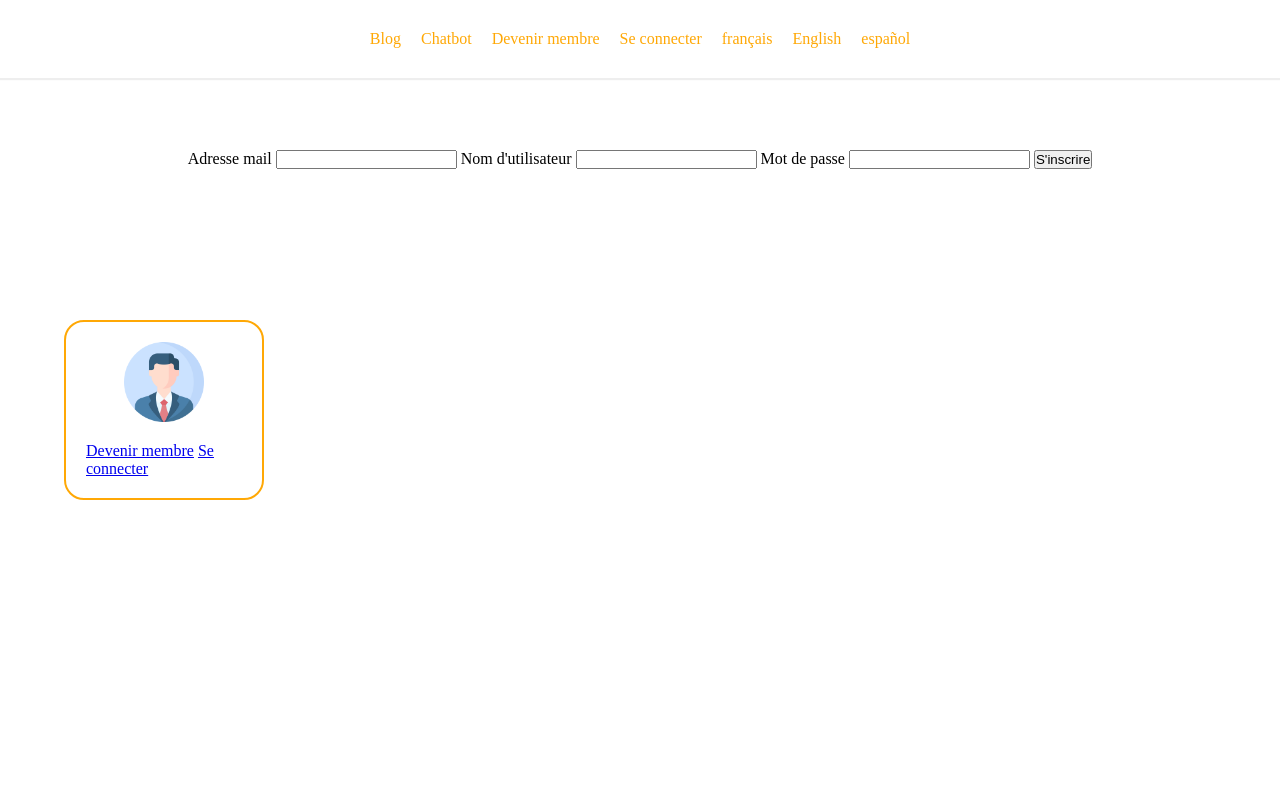
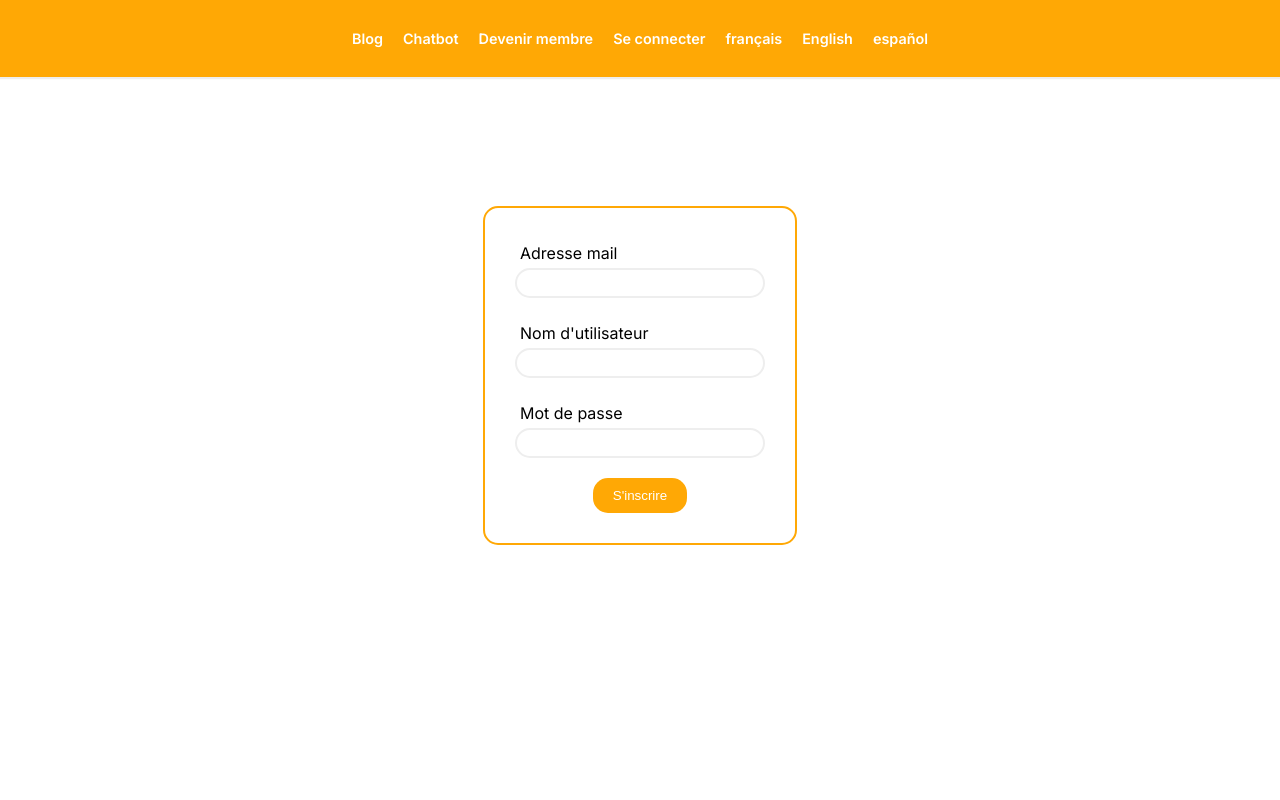
Before and after one commit to Joel-Henri-NGOUBE/Blog_Orange, a Django app: page /fr/signup in a window 1280 px wide. Run offline with Django 5.2, Linux system fonts and the light colour scheme.

Commit message:
Avancée du style global

```diff
--- a/main/utils/utils_functions.py
+++ b/main/utils/utils_functions.py
@@ -18,6 +18,10 @@ def get_route_params(route: str = "", request = None):
         "chat": chat,
         "newpost": newpost,
     }
+    is_login_or_signup = False
+    if url == signup or url == login:
+        is_login_or_signup = True
+    context["is_login_or_signup"] = is_login_or_signup
     if request:
         context["id"] = request.session.get("id")
         context["username"] = request.session.get("username")
--- a/static/css/pages.css
+++ b/static/css/pages.css
@@ -1,3 +1,6 @@
+@import url('https://fonts.googleapis.com/css2?family=Inter:wght@100..900&display=swap');
+@import url('https://fonts.googleapis.com/css2?family=Inter:wght@100..900&family=Raleway:ital,wght@0,100..900;1,100..900&display=swap');
+
 :root{
     --primary-orange: rgb(255, 168, 5);
     --secondary-orange: rgb(219, 162, 56);
@@ -8,7 +11,7 @@
 html, body{
     width: 100vw;
     height: 100vh;
-
+    font-family: "Inter";
 }
 
 *{
@@ -37,7 +40,7 @@ body{
     top: 0;
     left: 0;
     box-shadow: 1px 1px 1px 1px var(--gray);
-    background-color: white;
+    background-color: var(--primary-orange);
     /* align-self: flex-start; */
 
 }
@@ -78,9 +81,11 @@ body{
 }
 
 .links a, .links a:visited{
-    color: var(--primary-orange);
+    color: white;
     text-decoration: none;
     padding: 10px;
+    font-size: 0.9rem;
+    font-weight: 600;
 }
 
 .content{
@@ -139,8 +144,90 @@ body{
     overflow: auto;
 }
 
-.articles h1{
+.articles h1, .newpost h3{
     color: var(--dark-gray);
     text-transform: uppercase;
     margin-bottom: 20px;
+    text-align: center;
 }
+
+.login, .signup{
+    position: relative;
+    top: -100px;
+    justify-content: center;
+    align-items: center;
+    display: flex;
+    height: calc(100vh - 150px);
+    margin: auto;
+}
+
+.login form, .signup form, .newpost form{
+    display: flex;
+    flex-direction: column;
+    border: solid 2px var(--primary-orange);
+    padding: 30px;
+    border-radius: 15px;
+    height: max-content;
+    width: max-content;
+    /* background-color: var(--secondary-orange) */
+}
+
+.newpost form{
+    border: solid 2px black;
+}
+
+.newpost form > input, .login form > input, .signup form > input{
+    padding: 10px;
+    border-radius: 15px;
+    border: solid 2px var(--gray);
+    width: 250px;
+    height: 30px;
+    margin-bottom: 20px;
+}
+
+.newpost textarea{
+    padding: 10px;
+    border-radius: 15px;
+    border: solid 2px var(--gray);
+    width: 250px;
+    height: 100px;
+    margin-bottom: 20px;
+    resize: none;
+}
+
+/* .newpost form > input, .newpost textarea{
+    border: solid 2px black;
+} */
+
+.login form > label, .signup form > label{
+    padding: 5px;
+}
+
+.login form > button, .signup form > button, .newpost form > button{
+    padding: 10px 20px;
+    width: max-content;
+    /* height:  */
+    background-color: var(--primary-orange);
+    color: white;
+    border-radius: 15px;
+    border: none;
+    align-self: center;
+}
+
+.newpost form > button{
+    background-color: black;
+}
+
+button{
+    cursor: pointer;
+}
+
+.chat h3{
+    color: var(--dark-gray);
+    margin-bottom: 20px;
+    text-align: center;
+}
+
+p{
+    font-family: "Raleway";
+}
--- a/templates/chat/index.html
+++ b/templates/chat/index.html
@@ -3,7 +3,7 @@
 
 {% block content %}
     <div class="chat">
-        {% translate "Vous pouvez discuter avec notre chatbot si vous avez des questions" %}
+        <h3>{% translate "Vous pouvez discuter avec notre chatbot si vous avez des questions" %}</h3>
         <form method="POST">
             {% csrf_token %}
             <input type="text" name="mail" placeholder="{% translate "Posez votre question" %}" />
--- a/templates/layout/index.html
+++ b/templates/layout/index.html
@@ -34,6 +34,7 @@
     </nav>
 
     <div class="content">
+        {% if not is_login_or_signup %}
             <div class="sidecard">
                 <img src="{% static '/images/profile.png'%}" alt="profile_picture" width="80px"/>
                 <div class="user-info">
@@ -46,6 +47,7 @@
                     {% endif %}
                 </div>
             </div>
+        {% endif %}
 
         {% block content %}
         {{ bonjour }}
```
Also changed, not shown: templates/newpost/index.html (+4 -4 lines), db.sqlite3. Lines whose indentation alone changed are shown as unchanged.
